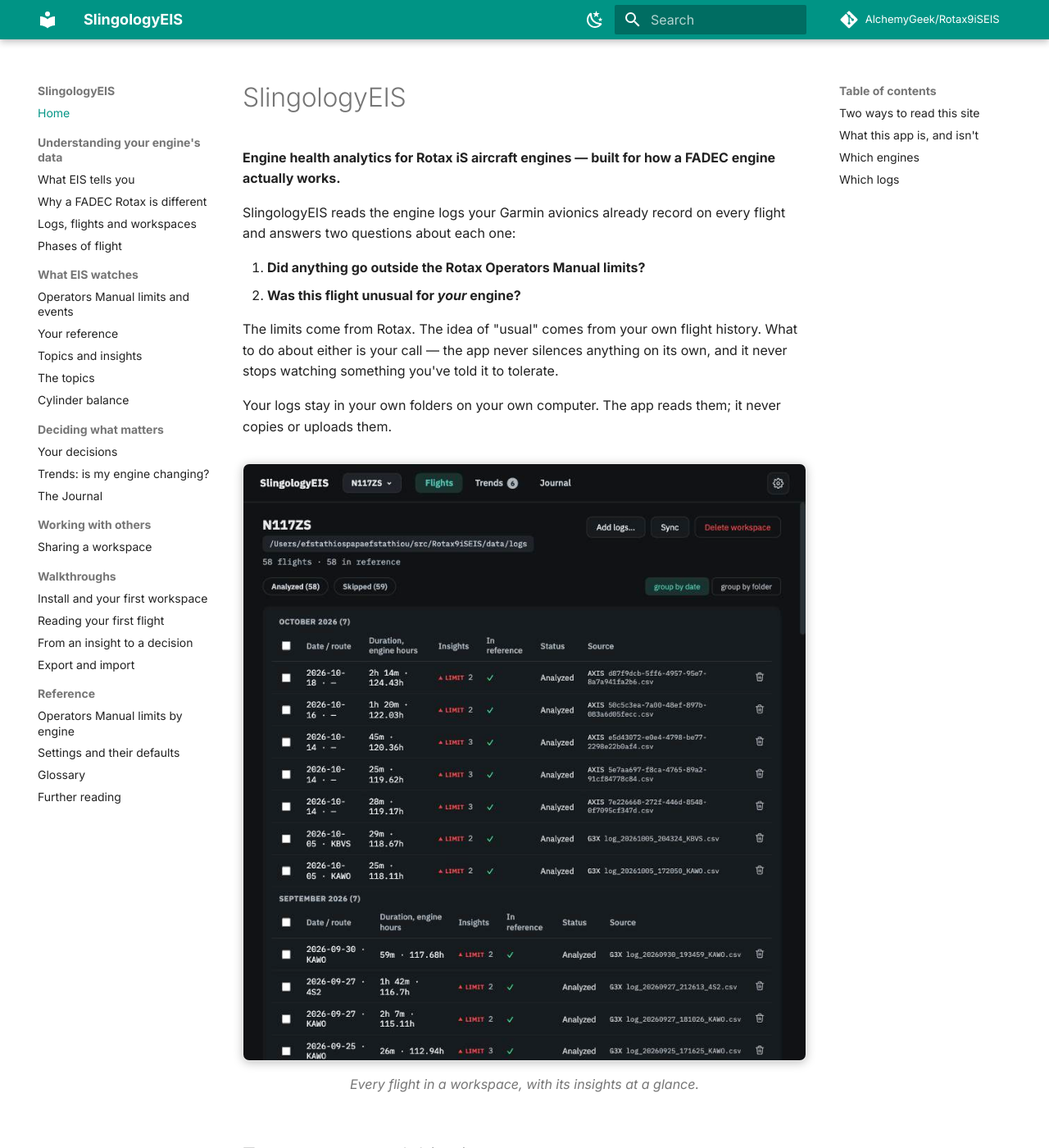
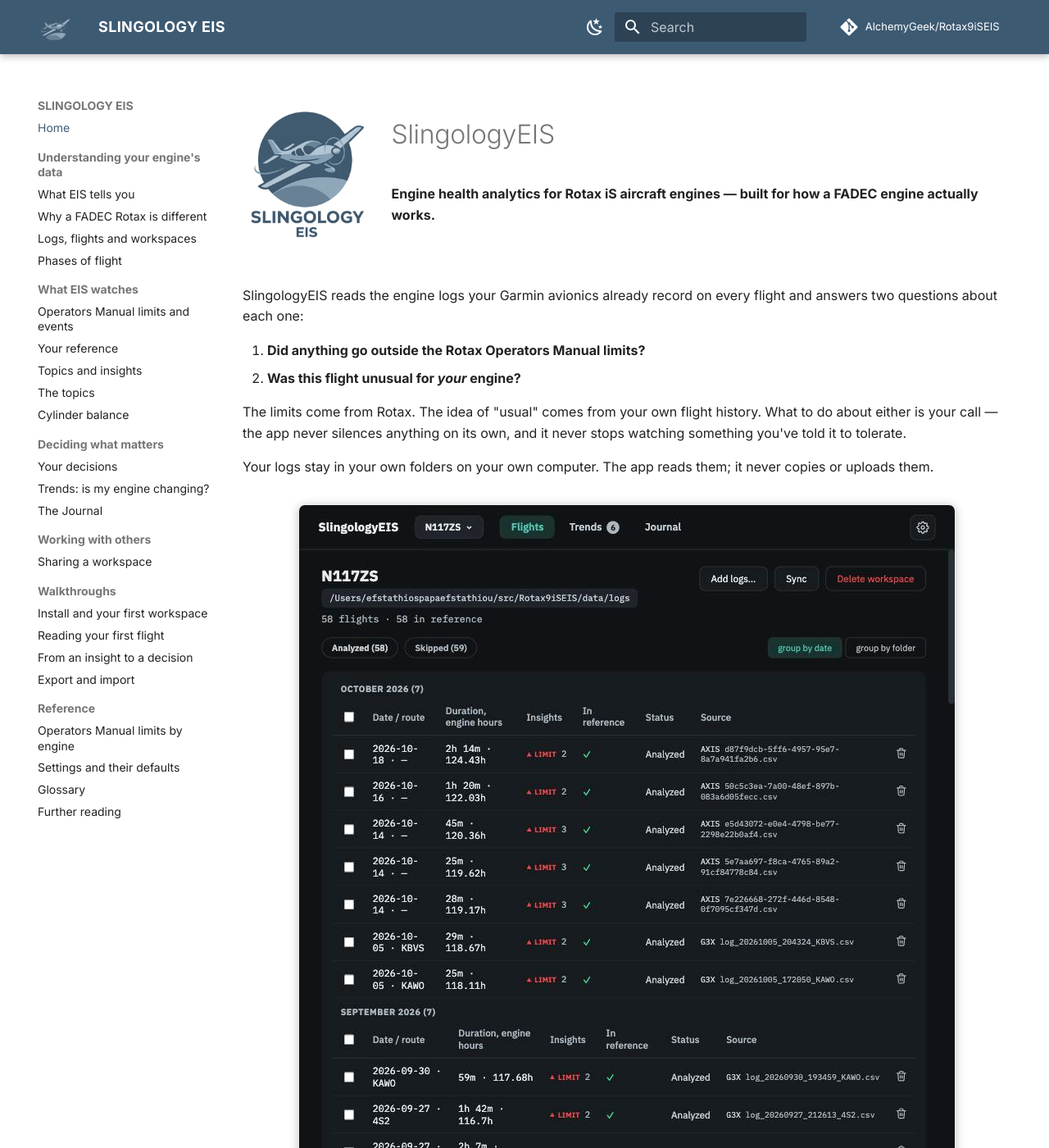
Before and after one commit to AlchemyGeek/Rotax9iSEIS, an MkDocs documentation site: the page built from docs/index.md, in a window 1280 px wide and 1400 px high. Shown: the whole window at 82% size. Built offline with MkDocs 1.6.1 and Material for MkDocs 9.7.7, drawn with Linux system fonts in a browser that asks for light colours; comment, search, counter and statistics services are not loaded.

Commit message:
Docs: apply Spec 15 branding

```diff
--- a/docs/index.md
+++ b/docs/index.md
@@ -1,6 +1,16 @@
+---
+hide:
+  - toc
+---
+
+<div class="brand-lockup" markdown>
+![SLINGOLOGY EIS](img/slingology-eis-logo.png)
+<div markdown>
 # SlingologyEIS
 
 **Engine health analytics for Rotax iS aircraft engines — built for how a FADEC engine actually works.**
+</div>
+</div>
 
 SlingologyEIS reads the engine logs your Garmin avionics already record on every flight and answers two questions about each one:
 
--- a/docs/stylesheets/extra.css
+++ b/docs/stylesheets/extra.css
@@ -1,4 +1,27 @@
 /* SlingologyEIS docs — small adjustments on top of Material */
+
+/* Brand accent (Spec 15): #3D5A73, the one accent on the site */
+:root,
+[data-md-color-scheme="default"],
+[data-md-color-scheme="slate"] {
+  --md-primary-fg-color: #3D5A73;
+  --md-primary-fg-color--light: #5c7a93;
+  --md-primary-fg-color--dark: #2e4557;
+  --md-accent-fg-color: #3D5A73;
+  --md-accent-fg-color--transparent: rgba(61, 90, 115, 0.1);
+}
+[data-md-color-scheme="slate"] {
+  --md-accent-fg-color: #8fb0c9;        /* lighter on dark ground so links stay readable */
+  --md-typeset-a-color: #8fb0c9;
+}
+[data-md-color-scheme="default"] { --md-typeset-a-color: #3D5A73; }
+
+.md-header__button.md-logo img { height: 2.1rem; width: 2.1rem; background: none; padding: 0; }
+.md-header__title { font-weight: 700; letter-spacing: 0.02em; }
+
+.md-typeset .brand-lockup { display: flex; align-items: center; gap: 1.25rem; margin: 0 0 1.5rem; }
+.md-typeset .brand-lockup img { width: 160px; height: auto; margin: 0; }
+
 
 .md-typeset img.screenshot,
 .md-typeset figure.screenshot img {
@@ -15,7 +38,7 @@
 
 /* The "In brief" block at the top of every concept page */
 .md-typeset .in-brief {
-  border-left: 4px solid var(--md-primary-fg-color);
+  border-left: 4px solid #3D5A73;
   padding: 0.6rem 1rem;
   margin: 1rem 0 1.5rem;
   background: var(--md-code-bg-color);
--- a/mkdocs.yml
+++ b/mkdocs.yml
@@ -1,4 +1,4 @@
-site_name: SlingologyEIS
+site_name: SLINGOLOGY EIS
 site_description: Engine health analytics for Rotax iS aircraft engines — what it tells you and why
 site_url: https://alchemygeek.github.io/Rotax9iSEIS/
 repo_url: https://github.com/AlchemyGeek/Rotax9iSEIS
@@ -10,6 +10,8 @@
 theme:
   name: material
   language: en
+  logo: img/eis-icon.png
+  favicon: img/favicon-32.png
   features:
     - navigation.sections
     - navigation.top
@@ -21,15 +23,15 @@
   palette:
     - media: "(prefers-color-scheme: dark)"
       scheme: slate
-      primary: teal
-      accent: teal
+      primary: custom
+      accent: custom
       toggle:
         icon: material/weather-sunny
         name: Switch to light mode
     - media: "(prefers-color-scheme: light)"
       scheme: default
-      primary: teal
-      accent: teal
+      primary: custom
+      accent: custom
       toggle:
         icon: material/weather-night
         name: Switch to dark mode
```
Also changed, not shown: docs/img/eis-icon.png (added), docs/img/favicon-32.png (added), docs/img/slingology-eis-logo.png (added).
